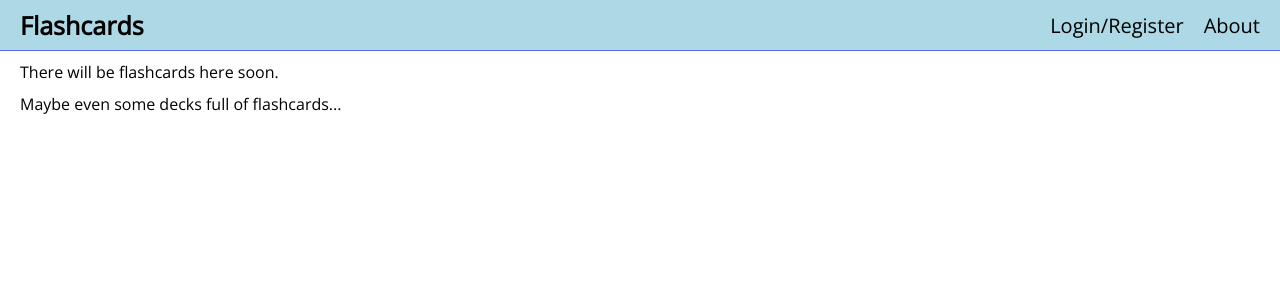
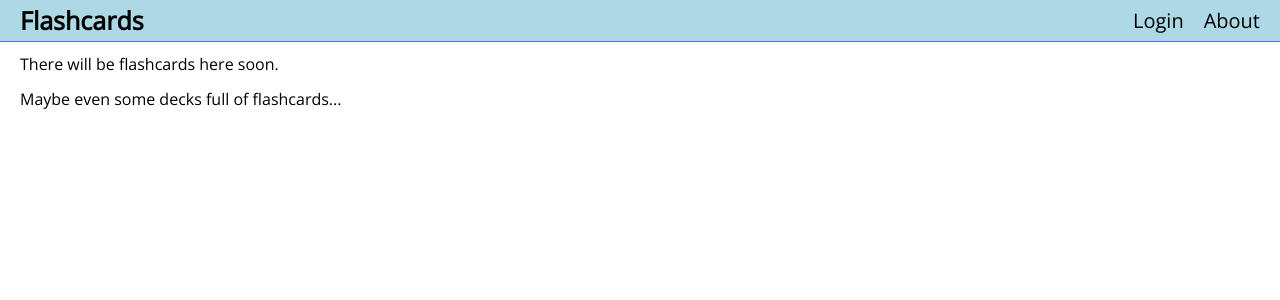
Before and after one commit to flooyd/flashcards, a Svelte app: page / in a window 1280 px wide. Shown: the top 300 px of the page. Built offline with nearby package versions, Linux system fonts and the light colour scheme.

Commit message:
login modal...

```diff
--- a/public/global.css
+++ b/public/global.css
@@ -1,7 +1,31 @@
 * {
   font-family: 'Open Sans', sans-serif;
+  line-height: 25px;
 }
 
 body {
   margin: 0px;
 }
+
+.modalBackground {
+  position: absolute;
+  top: 0px;
+  width: 100%;
+  height: 100vh;
+  background-color: rgba(51, 51, 51, 0.4);
+}
+
+.modal {
+  position: absolute;
+  width: calc(100vw - 60px);
+  height: 400px;
+  top: 122px;
+  left: 20px;
+  background:whitesmoke;;
+  border: 1px solid blue;
+  padding: 10px;
+}
+
+.title {
+  font-size: 20px;
+}
--- a/src/App.svelte
+++ b/src/App.svelte
@@ -1,9 +1,16 @@
 <script lang="ts">
-import Navbar from "./Navbar.svelte";
+import LoginModal from "./components/LoginModal.svelte";
+import Navbar from "./components/Navbar.svelte";
+
+//stores
+import modals from './stores/modals';
 </script>
 
 <main>
 	<Navbar/>
+  {#if $modals.loginModal.show}
+     <LoginModal/>
+  {/if}
   <div>There will be flashcards here soon.</div>
   <div>Maybe even some decks full of flashcards...</div>
 </main>
@@ -12,4 +19,7 @@ import Navbar from "./Navbar.svelte";
   div {
     margin: 10px 20px;
   }
+  .login {
+    font-weight: bold;
+  }
 </style>
--- /dev/null
+++ b/src/components/LoginModal.svelte
@@ -0,0 +1,15 @@
+<script>
+  import modals from "../stores/modals";
+
+  const handleClickOutside = () => {
+    $modals.loginModal.show = false;
+  };
+</script>
+
+<div class="modalBackground" on:click={handleClickOutside} />
+<div class={"modal"}>
+  <div class="title">Login</div>
+</div>
+
+<style>
+</style>
--- a/src/Navbar.svelte
+++ b/src/components/Navbar.svelte
@@ -1,11 +1,19 @@
 <script>
+  import LoginModal from "./LoginModal.svelte";
 
+  import modals from "../stores/modals";
+  const handleClickLogin = () => {
+    $modals.loginModal.show = true;
+    console.log("hi");
+  };
 </script>
 
 <nav>
   <div class="title">Flashcards</div>
   <div class="options">
-    <div>Login/Register</div>
+    {#if !$modals.loginModal.show}
+      <div on:click={handleClickLogin}>Login</div>
+    {/if}
     <div>About</div>
   </div>
 </nav>
@@ -18,7 +26,7 @@
     justify-content: space-between;
     background: lightblue;
     padding: 8px 20px;
-    border-bottom: 1px solid rgba(0,0,255,.5);
+    border-bottom: 1px solid rgba(0, 0, 255, 0.5);
   }
 
   .title {
--- /dev/null
+++ b/src/stores/modals.ts
@@ -0,0 +1,11 @@
+import { writable } from 'svelte/store';
+
+const modals = writable({
+  loginModal: {
+    show: false
+  }
+});
+
+modals.subscribe((value) => value);
+
+export default modals;
```
